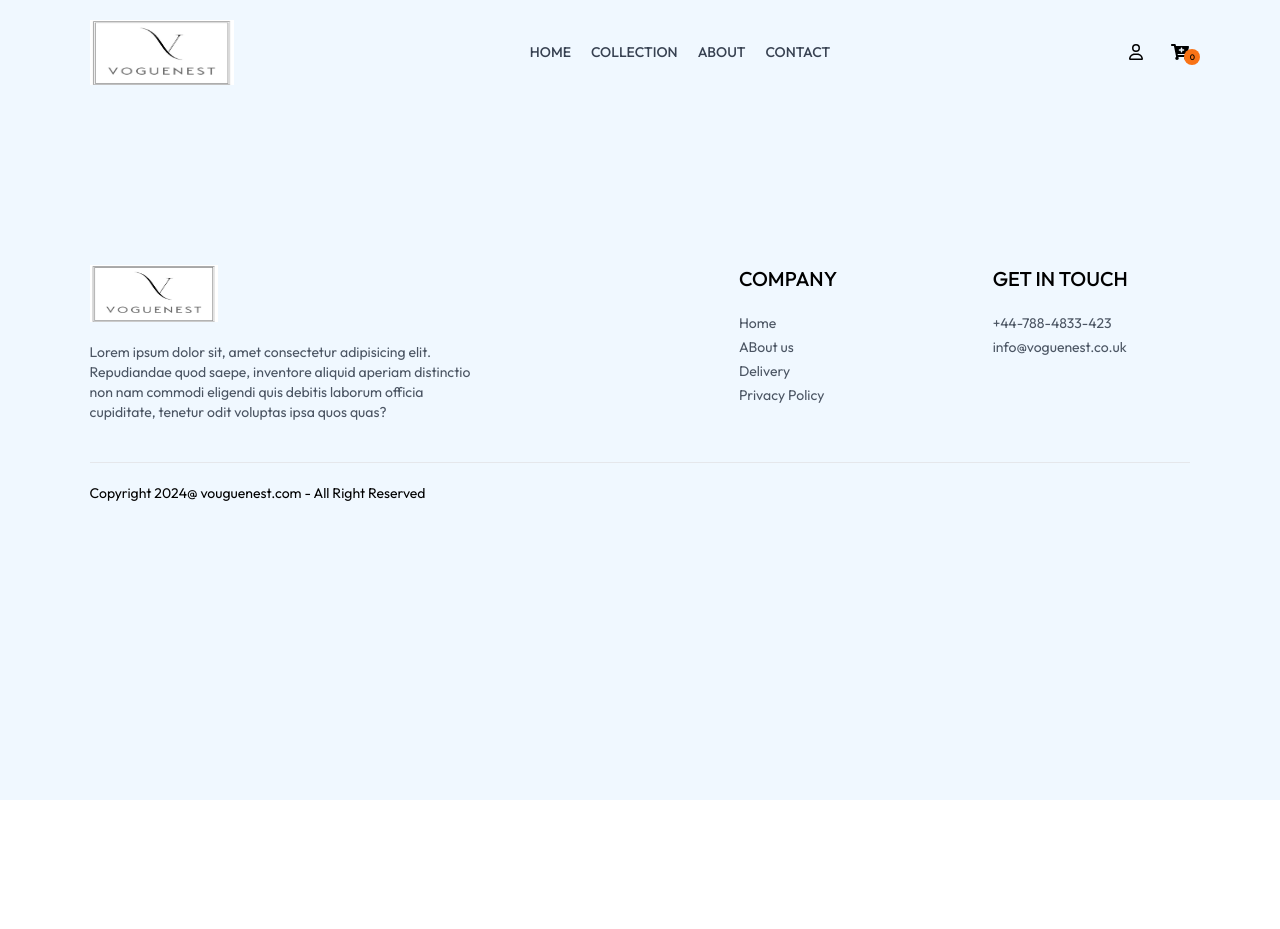
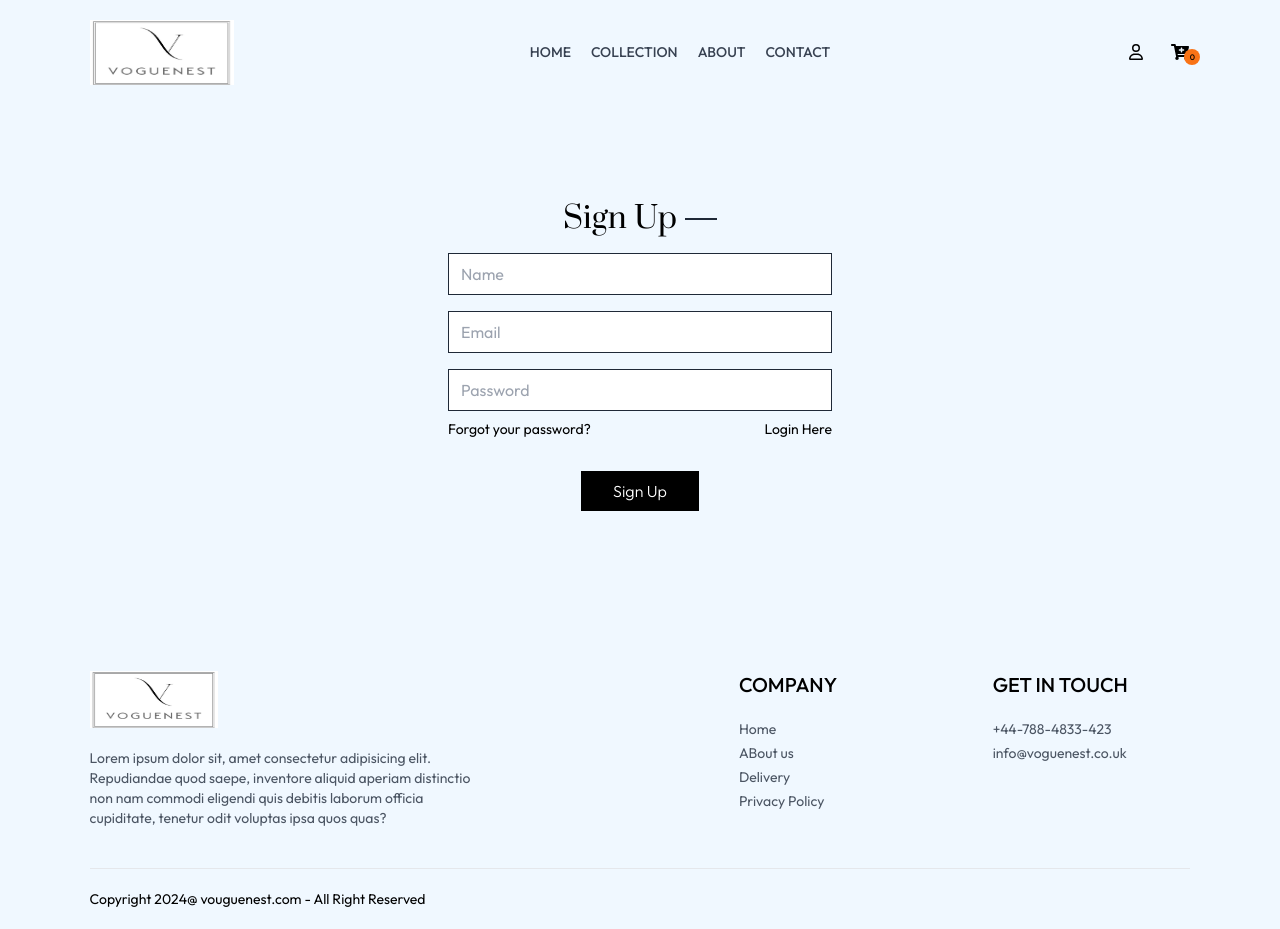
Before and after one commit to Tayokanch/VogueNest-client, a React (Vite) app: page /sign-up in a window 1280 px wide. Before the commit the page ends 800 px from the top, so only its background shows below. Built offline with nearby package versions, Linux system fonts and the light colour scheme; no server answers.

Commit message:
implemented the sign up

```diff
--- a/package.json
+++ b/package.json
@@ -8,7 +8,6 @@
     "build": "tsc -b && vite build",
     "lint": "eslint .",
     "preview": "vite preview"
-
   },
   "dependencies": {
     "@fortawesome/fontawesome-svg-core": "^6.6.0",
@@ -19,6 +18,7 @@
     "localtunnel": "^2.0.2",
     "react": "^18.3.1",
     "react-dom": "^18.3.1",
+    "react-hook-form": "^7.53.0",
     "react-icons": "^5.3.0",
     "react-router-dom": "^6.26.1",
     "react-toastify": "^10.0.5"
--- a/src/App.tsx
+++ b/src/App.tsx
@@ -13,6 +13,7 @@ import Footer from './components/Footer';
 import SearchBar from './components/SearchBar';
 import { ToastContainer, toast } from 'react-toastify';
 import 'react-toastify/dist/ReactToastify.css';
+import Signup from './pages/Signup';
 const App = () => {
   return (
     <div className="px-4 sm:px[5vw] md:px-[7vw] lg:px- [9vw] bg-AliceBlue min-h-screen	">
@@ -27,6 +28,7 @@ const App = () => {
         <Route path="/product/:productId" element={<Product />} />
         <Route path="/cart" element={<Cart />} />
         <Route path="/login" element={<Login />} />
+        <Route path="/sign-up" element={<Signup />} />
         <Route path="/place-order" element={<PlaceOrder />} />
         <Route path="/orders" element={<Orders />} />
       </Routes>
--- a/src/components/NavBar.tsx
+++ b/src/components/NavBar.tsx
@@ -11,7 +11,7 @@ import { ShopContext } from '../context/ShopContext.tsx';
 import { useLocation } from 'react-router-dom';
 const NavBar = () => {
   const [visible, setVisible] = useState<Boolean>(false);
-  const { setShowSearch,getCartCount } = useContext(ShopContext);
+  const { setShowSearch, getCartCount } = useContext(ShopContext);
   const [searchIcon, setSearchIcon] = useState<Boolean>(false);
   const location = useLocation();
 
@@ -56,7 +56,9 @@ const NavBar = () => {
           className={`w-5 cursor-pointer ${searchIcon ? 'block' : 'hidden'}`}
         />
         <div className="group relative">
-          <FontAwesomeIcon icon={faUser} className="w-5 cursor-pointer" />
+          <Link to={'/login'}>
+            <FontAwesomeIcon icon={faUser} className="w-5 cursor-pointer" />
+          </Link>
           <div className="group-hover:block  absolute dropdown-menu right-0 pt-4 hidden">
             <div className="flex flex-col gat-2 w-44 py-3 px-3 bg-slate-100 text-gray-500 rounded">
               <p className="cursor-pointer hover:text-black text-center border">
@@ -75,7 +77,6 @@ const NavBar = () => {
           <FaCartPlus className="w-5 min-w-5" />
           <p className="absolute right-[-10px] bottom-[-5px] w-4 text-center leading-4 bg-orange-500 text-black aspect-square rounded-full text-[8px] ">
             {getCartCount()}
-
           </p>
         </Link>
         <FaBars
--- a/src/pages/Login.tsx
+++ b/src/pages/Login.tsx
@@ -1,9 +1,24 @@
-import React from 'react'
+import React, { useState } from 'react';
+import { Link } from 'react-router-dom';
 
 const Login = () => {
+
   return (
-    <div>Login</div>
-  )
-}
+    <form className="flex flex-col items-center w-[90%] sm:max-w-96 m-auto mt-14 gap-4 text-black">
+      <div className="inline-flex items-center gap-2 mt-10">
+        <p className="prata-regular text-3xl">{'Login'}</p>
+        <hr className="border-none h-[1.5px] w-8 bg-gray-800" />
+      </div>
+      <input type="email" className='w-full px-3 py-2 border border-gray-800' placeholder='Email'  required/>
+      <input type="password" className='w-full px-3 py-2 border border-gray-800' placeholder='Password'  required/>
+      <div className='w-full flex justify-between text-sm mt-[-8px]'>
+        <p className='cursor-pointer'>Forgot your password?</p>
+        <Link to = '/sign-up'>Create account</Link>
+      </div>
 
-export default Login
+      <button className='bg-black text-white font-light px-8 py-2 mt-4'>Sign Up</button>
+    </form>
+  );
+};
+
+export default Login;
--- a/src/pages/Signup.tsx
+++ b/src/pages/Signup.tsx
@@ -1,9 +1,97 @@
-import React from 'react'
+import { Link } from 'react-router-dom';
+import { FieldValues, useForm } from 'react-hook-form';
+import { FormData } from '../services/interface';
+import VogueNestService from '../services/api-client';
+import { useState } from 'react';
 
 const Signup = () => {
+  const {
+    register,
+    handleSubmit,
+    formState: { errors, isValid, isSubmitting },
+  } = useForm<FormData>({
+    mode: 'onChange',
+  });
+  const [serverError, setServerError] = useState<string | null>(null);
+  const [successMessage, setSuccessMessage] = useState<string | null>(null);
+
+  const passwordPattern = /^(?=.*[A-Z])(?=.*[a-z])(?=.*\d)(?=.*[\W_]).{8,}$/;
+
+  const onSubmit = async (data: FormData) => {
+    setServerError(null);
+    setSuccessMessage(null);
+    try {
+      await VogueNestService.createUser(data);
+      setSuccessMessage('Sign up successful! ');
+    } catch (error: any) {
+      setServerError(
+        error?.response?.data?.message || 'Sign up failed. Please try again.'
+      );
+    }
+  };
+
   return (
-    <div>Signup</div>
-  )
-}
+    <form
+      onSubmit={handleSubmit(onSubmit)}
+      className="flex flex-col items-center w-[90%] sm:max-w-96 m-auto mt-14 gap-4 text-black"
+    >
+      <div className="inline-flex items-center gap-2 mt-10">
+        <p className="prata-regular text-3xl">{'Sign Up'}</p>
+        <hr className="border-none h-[1.5px] w-8 bg-gray-800" />
+      </div>
 
-export default Signup
+      <input
+        {...register('name', { required: 'The name field is required' })}
+        type="text"
+        className="w-full px-3 py-2 border border-gray-800"
+        placeholder="Name"
+      />
+      {errors.name && <p className="text-red-600">{errors.name.message}</p>}
+
+      <input
+        {...register('email', { required: 'The email field is required' })}
+        type="email"
+        className="w-full px-3 py-2 border border-gray-800"
+        placeholder="Email"
+      />
+      {errors.email && <p className="text-red-600">{errors.email.message}</p>}
+
+      <input
+        {...register('password', {
+          required: 'The password field is required',
+          pattern: {
+            value: passwordPattern,
+            message:
+              'Password must contain at least 8 characters, including uppercase, lowercase, number, and special character',
+          },
+        })}
+        type="password"
+        className="w-full px-3 py-2 border border-gray-800"
+        placeholder="Password"
+      />
+      {errors.password && (
+        <p className="text-red-600">{errors.password.message}</p>
+      )}
+
+      <div className="w-full flex justify-between text-sm mt-[-8px]">
+        <p className="cursor-pointer">Forgot your password?</p>
+        <Link to="/login">Login Here</Link>
+      </div>
+
+      {serverError && <p className="text-red-600 mt-2">{serverError}</p>}
+      {successMessage && (
+        <p className="text-green-600 mt-2">{successMessage}</p>
+      )}
+
+      <button
+        type="submit"
+        className="bg-black text-white font-light px-8 py-2 mt-4"
+        disabled={isSubmitting}
+      >
+        {isSubmitting ? 'Signing Up...' : 'Sign Up'}
+      </button>
+    </form>
+  );
+};
+
+export default Signup;
--- a/src/services/api-client.ts
+++ b/src/services/api-client.ts
@@ -0,0 +1,16 @@
+import axios from "axios";
+import { FormData } from "./interface";
+
+class VogueNestService {
+    http = axios.create({
+        baseURL : 'http://localhost:8050/api/voguenest'
+    })
+
+    async createUser(data: FormData){
+        const response = await this.http.post<FormData>('/signup', data)
+        return response.data
+    }
+
+}
+
+export default new VogueNestService()
--- a/src/services/interface.ts
+++ b/src/services/interface.ts
@@ -18,3 +18,9 @@ export interface ProductItemI {
   name: string;
   price: number;
 }
+
+export interface FormData {
+  name: string;
+  password: string;
+  email: string
+}
```
Also changed, not shown: 1 other file (tests, documents, lock files or other folders).
